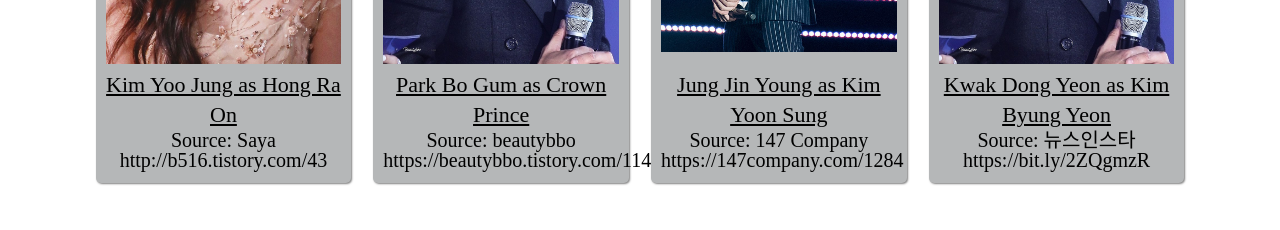
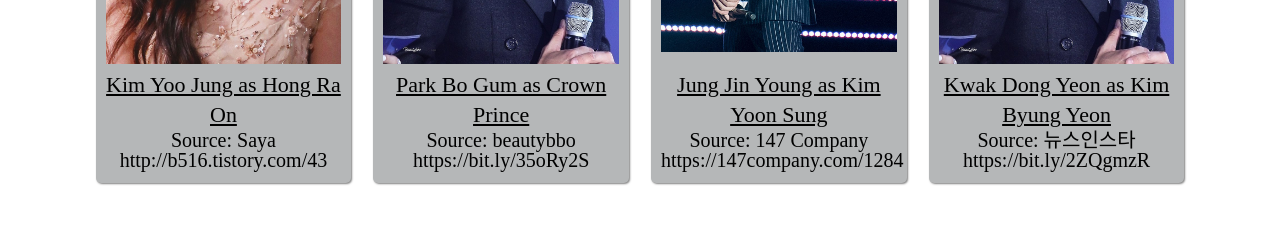
Before and after one commit to maggiemcc/dramas, a plain HTML site: page dramas/Moonlightdrawn.html in a window 1280 px wide. Shown: the part 1967-2197 px from the top of the page. Drawn offline with Linux system fonts and the light colour scheme; a web font is replaced by a local one.

Commit message:
shortened cast url for Park

```diff
--- a/dramas/Moonlightdrawn.html
+++ b/dramas/Moonlightdrawn.html
@@ -102,7 +102,7 @@
         alt="cast"
       />
       <p class="cast-title">
-        <span>Park Bo Gum as Crown Prince</span> <br> Source: beautybbo <br> https://beautybbo.tistory.com/114
+        <span>Park Bo Gum as Crown Prince</span> <br> Source: beautybbo <br> https://bit.ly/35oRy2S
       </p>
     </a>
 
```
